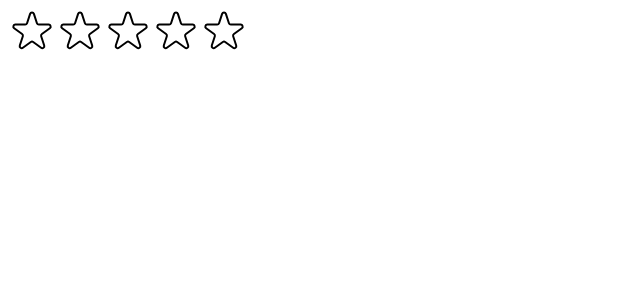
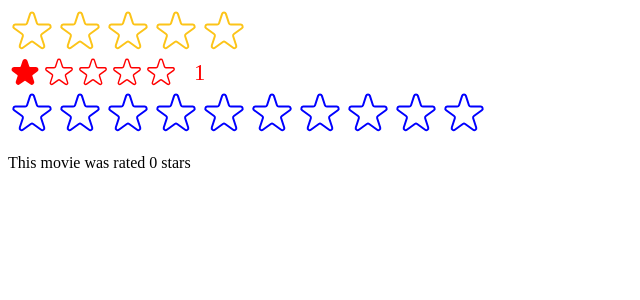
Before and after one commit to erickhansx/movies-app, a React (Vite) app: page / in a window 1280 px wide. Shown: the top 300 px of the page, without its empty margins (0-640 px from the left). Built offline with nearby package versions, Linux system fonts and the light colour scheme.

Commit message:
Add props to StarRating Component and proptypes

```diff
--- a/src/StarRating.jsx
+++ b/src/StarRating.jsx
@@ -11,28 +11,32 @@ const starContainerStyle = {
   display: 'flex',
 };
 
-const textStyle = {
-  lineHeight: '1',
-  margin: '0',
-};
+const StarRating = ({
+  maxRating = 5,
+  color = '#fcc419',
+  size = 48,
+  className = '',
+  messages = [],
+  defaultRating = 0,
+  onSetRating,
+}) => {
+  const [rating, setRating] = useState(defaultRating);
+  const [tempRating, setTempRating] = useState(0);
 
-const starStyle = {
-  width: '48px',
-  height: '48px',
-  display: 'block',
-  cursor: 'pointer',
-};
-
-const StarRating = ({ maxRating = 5 }) => {
-  const [rating, setRating] = useState(0);
-  const [tempRating, setTempRating] = useState(0);
+  const textStyle = {
+    lineHeight: '1',
+    margin: '0',
+    color,
+    fontSize: `${size / 1.5}px`,
+  };
 
   const handleRating = (rating) => {
     setRating(rating);
+    onSetRating(rating);
   };
   return (
     <div style={containerStyle}>
-      <div style={starContainerStyle}>
+      <div style={starContainerStyle} className={className}>
         {Array.from({ length: maxRating }, (_, i) => (
           <Star
             key={i}
@@ -40,15 +44,28 @@ const StarRating = ({ maxRating = 5 }) => {
             onRate={() => handleRating(i + 1)}
             onHoverIn={() => setTempRating(i + 1)}
             onHoverOut={() => setTempRating(0)}
+            color={color}
+            size={size}
           />
         ))}
       </div>
-      <p style={textStyle}>{tempRating || rating || ''}</p>
+      <p style={textStyle}>
+        {messages.length === maxRating
+          ? messages[tempRating ? tempRating - 1 : rating - 1]
+          : tempRating || rating || ''}
+      </p>
     </div>
   );
 };
 
-const Star = ({ onRate, full, onHoverIn, onHoverOut }) => {
+const Star = ({ onRate, full, onHoverIn, onHoverOut, color, size }) => {
+  const starStyle = {
+    width: `${size}px`,
+    height: `${size}px`,
+    display: 'block',
+    cursor: 'pointer',
+  };
+
   return (
     <span
       role="button"
@@ -61,8 +78,8 @@ const Star = ({ onRate, full, onHoverIn, onHoverOut }) => {
         <svg
           xmlns="http://www.w3.org/2000/svg"
           viewBox="0 0 20 20"
-          fill="#000"
-          stroke="#000"
+          fill={color}
+          stroke={color}
         >
           <path d="M9.049 2.927c.3-.921 1.603-.921 1.902 0l1.07 3.292a1 1 0 00.95.69h3.462c.969 0 1.371 1.24.588 1.81l-2.8 2.034a1 1 0 00-.364 1.118l1.07 3.292c.3.921-.755 1.688-1.54 1.118l-2.8-2.034a1 1 0 00-1.175 0l-2.8 2.034c-.784.57-1.838-.197-1.539-1.118l1.07-3.292a1 1 0 00-.364-1.118L2.98 8.72c-.783-.57-.38-1.81.588-1.81h3.461a1 1 0 00.951-.69l1.07-3.292z" />
         </svg>
@@ -71,7 +88,7 @@ const Star = ({ onRate, full, onHoverIn, onHoverOut }) => {
           xmlns="http://www.w3.org/2000/svg"
           fill="none"
           viewBox="0 0 24 24"
-          stroke="#000"
+          stroke={color}
         >
           <path
             strokeLinecap="round"
@@ -84,8 +101,6 @@ const Star = ({ onRate, full, onHoverIn, onHoverOut }) => {
     </span>
   );
 };
-
-export default StarRating;
 
 /*
 FULL STAR
@@ -121,12 +136,22 @@ EMPTY STAR
 */
 
 StarRating.propTypes = {
-  maxRating: PropTypes.number.isRequired,
+  maxRating: PropTypes.number,
+  defaultRating: PropTypes.number,
+  color: PropTypes.string,
+  messages: PropTypes.array,
+  onSetRating: PropTypes.func,
+  size: PropTypes.number,
+  className: PropTypes.string,
 };
 
 Star.propTypes = {
-  onRate: PropTypes.func.isRequired,
-  full: PropTypes.bool.isRequired,
-  onHoverIn: PropTypes.func.isRequired,
-  onHoverOut: PropTypes.func.isRequired,
+  onRate: PropTypes.func,
+  full: PropTypes.bool,
+  onHoverIn: PropTypes.func,
+  onHoverOut: PropTypes.func,
+  color: PropTypes.string,
+  size: PropTypes.number,
 };
+
+export default StarRating;
--- a/src/main.jsx
+++ b/src/main.jsx
@@ -1,13 +1,35 @@
-import React from 'react';
+import React, { useState } from 'react';
 import ReactDOM from 'react-dom/client';
 // import App from './App.jsx'
 // import './index.css'
 
 import StarRating from './StarRating';
 
+function Test() {
+  const [movieRating, setMovieRating] = useState(0);
+
+  return (
+    <div>
+      <StarRating color="blue" maxRating={10} onSetRating={setMovieRating} />
+      <p>This movie was rated {movieRating} stars</p>
+    </div>
+  );
+}
+
 ReactDOM.createRoot(document.getElementById('root')).render(
   <React.StrictMode>
     {/* <App /> */}
-    <StarRating maxRating={5} />
+    <StarRating
+      maxRating={5}
+      messages={['Terrible', 'Bad', 'Ok', 'Good', 'Amazing']}
+    />
+    <StarRating
+      maxRating={5}
+      size={34}
+      color="red"
+      className="test"
+      defaultRating={1}
+    />
+    <Test />
   </React.StrictMode>,
 );
```
